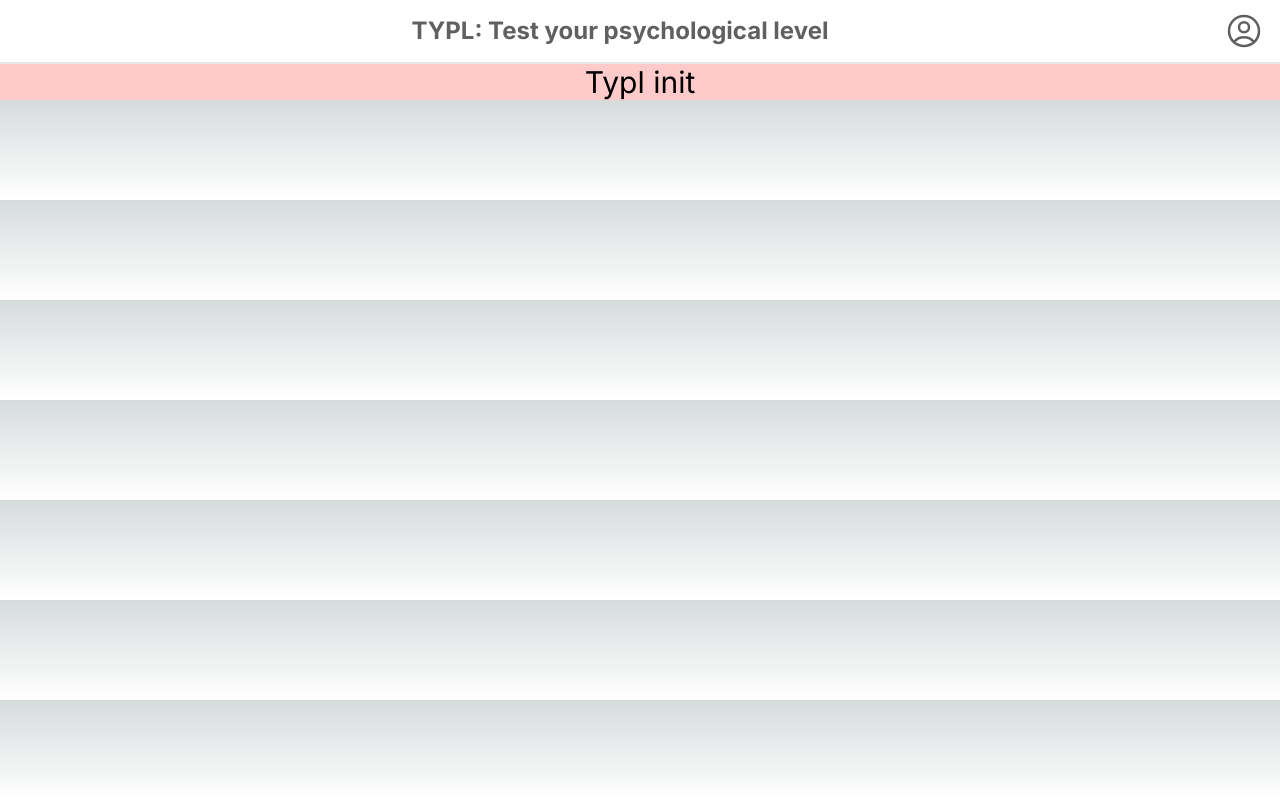
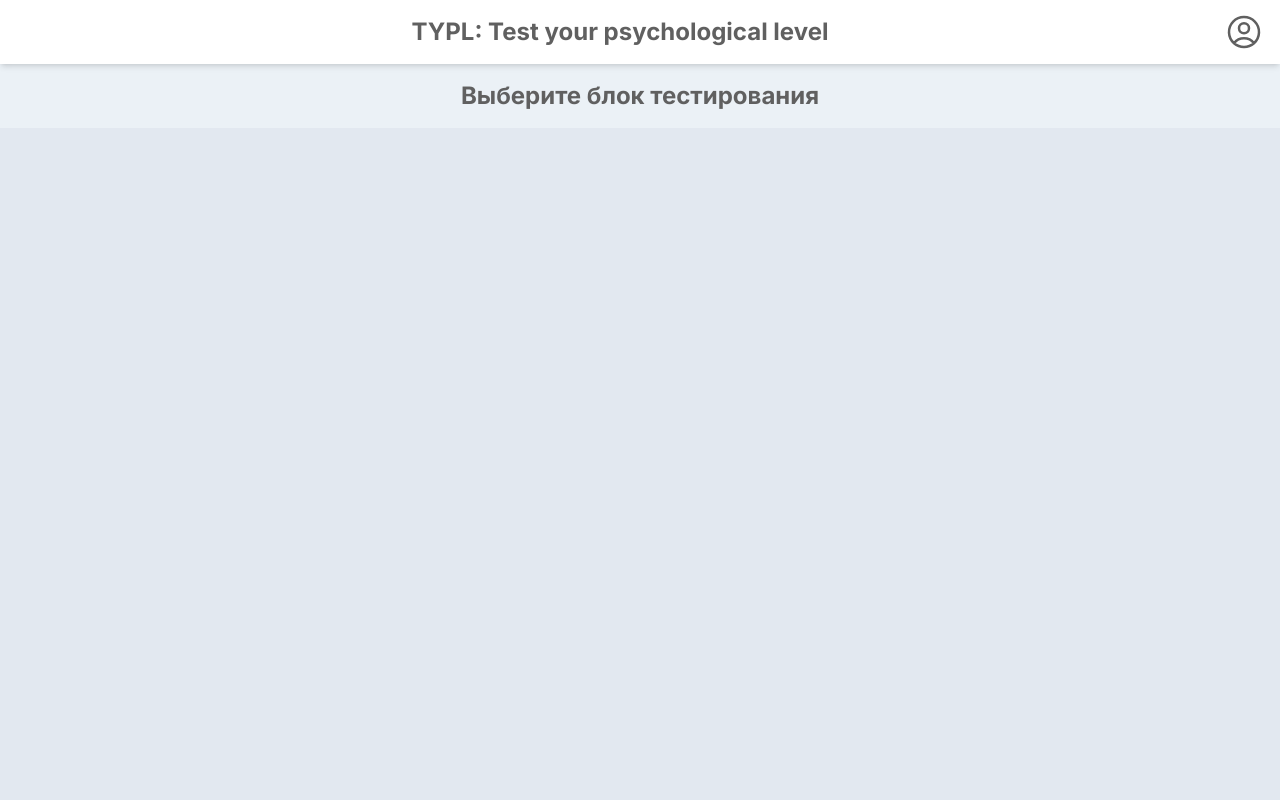
Before and after one commit to GEREGUR/TYPL, a Next.js app: page / in a window 1280 px wide. Built offline with nearby package versions, Linux system fonts and the light colour scheme.

Commit message:
fixed visuals, started working on hero section

```diff
--- a/app/_components/navbar.tsx
+++ b/app/_components/navbar.tsx
@@ -5,7 +5,7 @@ import { useState } from "react";
 export const Navbar = () => {
   const [logged, setLogged] = useState("false");
   return (
-    <nav className="w-full h-16 px-4 bg-white font-bold text-2xl flex justify-between items-center text-[#606060] border-b-2 shadow-[rgba(0,0,15,0.5)_10px_5px_4px_0px]">
+    <nav className="w-full h-16 px-4 bg-white font-bold text-2xl flex justify-between items-center text-[#606060] shadow-md">
       {!logged ? (
         <svg
           xmlns="http://www.w3.org/2000/svg"
--- a/app/globals.css
+++ b/app/globals.css
@@ -2,32 +2,6 @@
 @tailwind components;
 @tailwind utilities;
 
-:root {
-  --foreground-rgb: 0, 0, 0;
-  --background-start-rgb: 214, 219, 220;
-  --background-end-rgb: 255, 255, 255;
+body {
+  background-color: #ebf1f6;
 }
-
-@media (prefers-color-scheme: dark) {
-  :root {
-    --foreground-rgb: 255, 255, 255;
-    --background-start-rgb: 0, 0, 0;
-    --background-end-rgb: 0, 0, 0;
-  }
-}
-
-body {
-  color: rgb(var(--foreground-rgb));
-  background: linear-gradient(
-      to bottom,
-      transparent,
-      rgb(var(--background-end-rgb))
-    )
-    rgb(var(--background-start-rgb));
-}
-
-@layer utilities {
-  .text-balance {
-    text-wrap: balance;
-  }
-}
--- a/app/layout.tsx
+++ b/app/layout.tsx
@@ -16,7 +16,7 @@ export default function RootLayout({
   children: React.ReactNode;
 }>) {
   return (
-    <html lang="en">
+    <html lang="en" className="bg-slate-200">
       <body className={inter.className}>
         <Navbar />
         {children}
--- a/app/page.tsx
+++ b/app/page.tsx
@@ -1,3 +1,7 @@
 export default function Home() {
-  return <h1 className="text-3xl text-center bg-red-200">Typl init</h1>;
+  return (
+    <h1 className="text-2xl text-center font-bold text-[#606060] p-4">
+      Выберите блок тестирования
+    </h1>
+  );
 }
```
